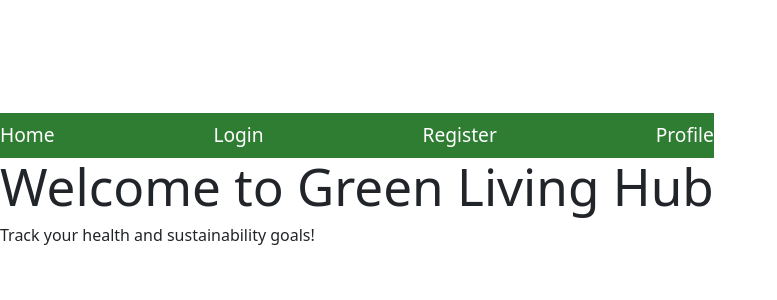
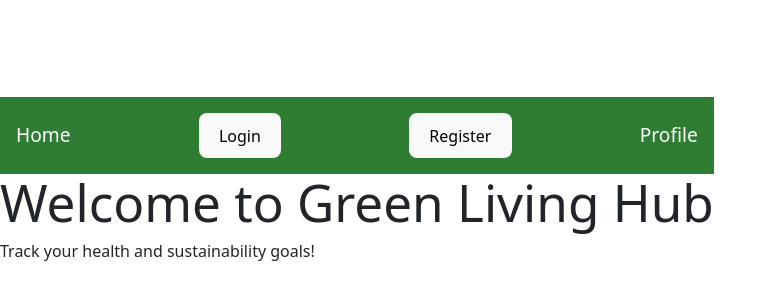
Before and after one commit to Testosterone-4/GoGreenX, a React (Vite) app in the folder frontend/: page / in a window 1280 px wide. Shown: the part 212-512 px from the top of the page, without its empty margins (0-777 px from the left). Built offline with nearby package versions, Linux system fonts and the light colour scheme.

Commit message:
updated navbar to trigger both the login and register modals

```diff
--- a/frontend/src/components/Navbar.jsx
+++ b/frontend/src/components/Navbar.jsx
@@ -1,14 +1,32 @@
+import { useState } from 'react';
+import LoginModal from '../pages/Login';
+import AuthModals from '../pages/Register';
 import { Link } from 'react-router-dom';
+
 import '../assets/css/main.css';
 
 const Navbar = () => {
+  const [showLogin, setShowLogin] = useState(false);
+  const [showRegister, setShowRegister] = useState(false);
+
   return (
-    <nav className="navbar">
-      <Link to="/">Home</Link>
-      <Link to="/login">Login</Link>
-      <Link to="/register">Register</Link>
-      <Link to="/profile">Profile</Link>
-    </nav>
+    <>
+      <nav className="navbar">
+        <Link to="/">Home</Link>
+
+        <button className="nav-btn" onClick={() => setShowLogin(true)}>
+          Login
+        </button>
+        <button className="nav-btn" onClick={() => setShowRegister(true)}>
+          Register
+        </button>
+
+        <Link to="/profile">Profile</Link>
+      </nav>
+
+      <LoginModal show={showLogin} handleClose={() => setShowLogin(false)} />
+      <AuthModals show={showRegister} handleClose={() => setShowRegister(false)} />
+    </>
   );
 };
 
```
